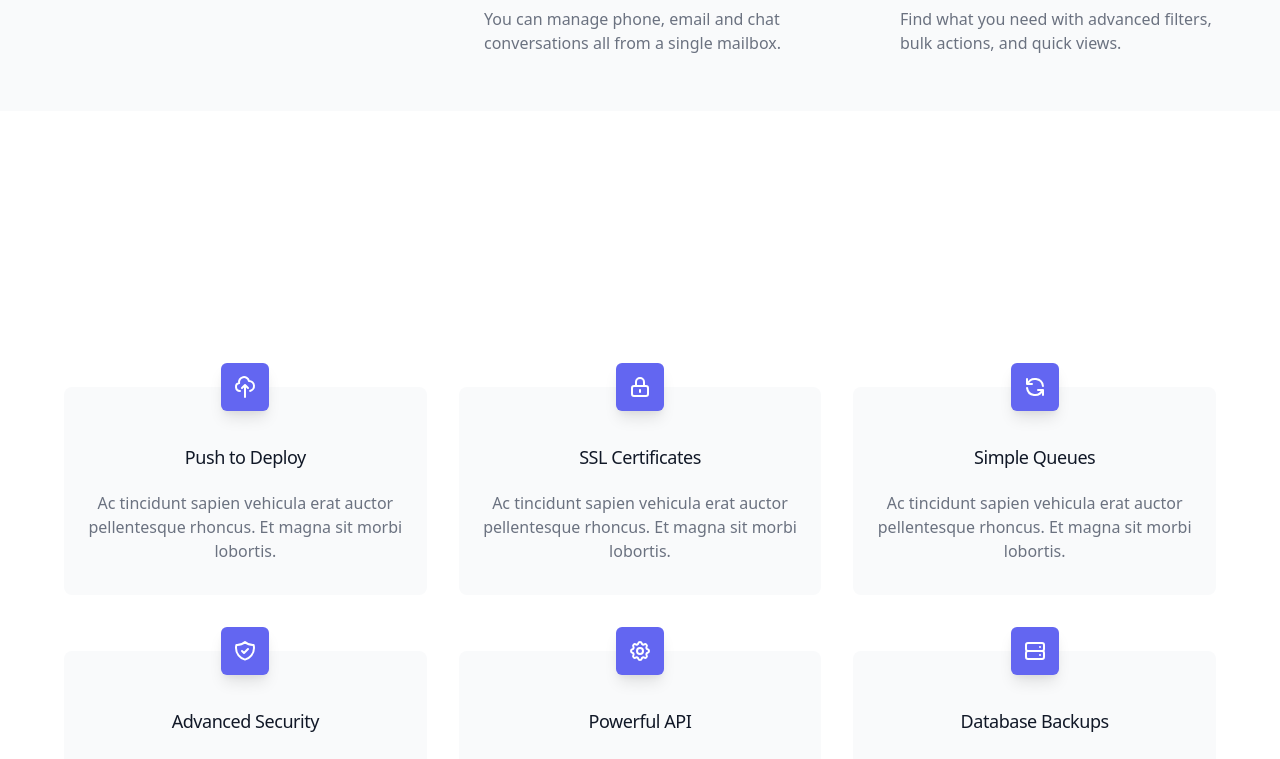
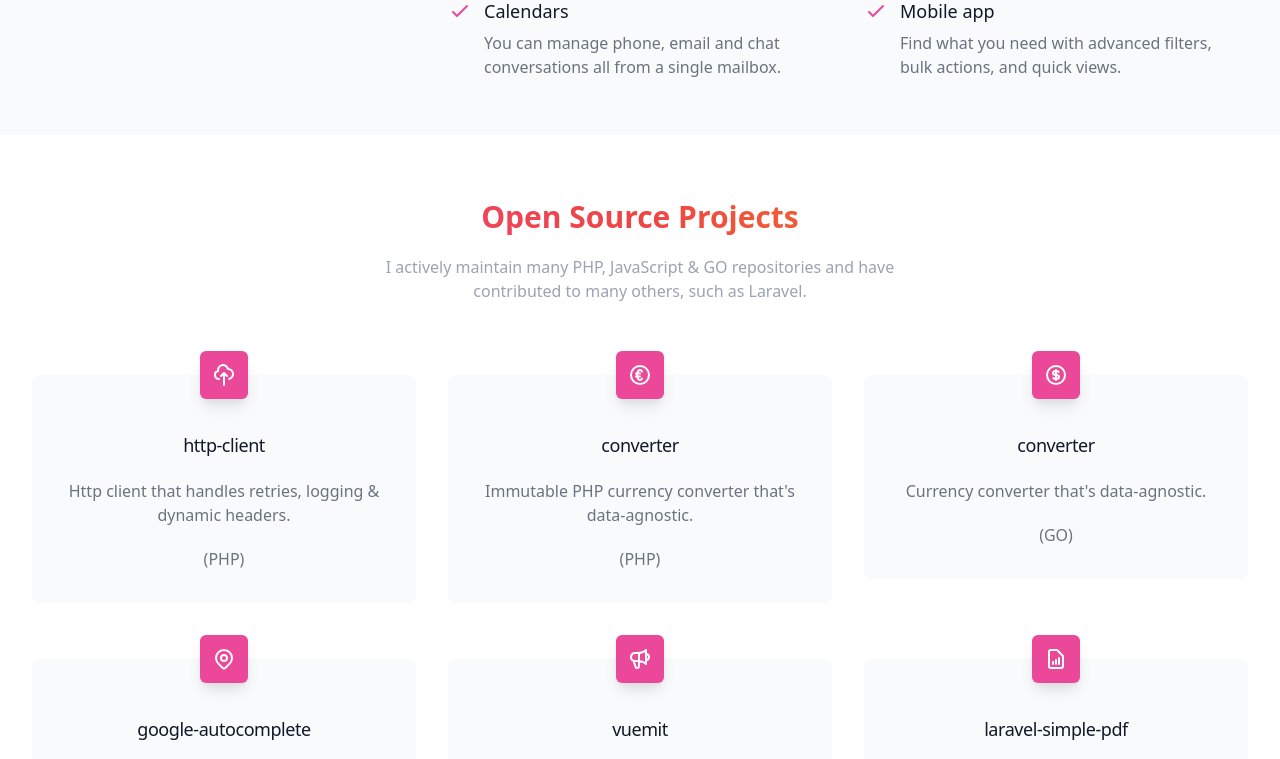
Before and after one commit to gocantodev/client, a Vue app: page / in a window 1280 px wide. Shown: the part 2009-2768 px from the top of the page. Built offline with nearby package versions, Linux system fonts and the light colour scheme; what @tailwindcss/typography would draw is missing.

Commit message:
add open source section

```diff
--- a/src/Component/Experience.vue
+++ b/src/Component/Experience.vue
@@ -4,8 +4,9 @@
 			Experience
 		</h2>
 		<p class="mt-4 text-gray-400 text-md">
-			Throughout my career, I have been blessed with different projects and use cases. Thus, I have been able to
-			work with different technologies making use of the web development full-stack.
+			As a full-stack developer, I am experienced in a wide range of technologies and am comfortable taking responsibility for major commercial projects.
+			I have also been recognized for giving input to UI/UX projects and have a high level of proficiency in JavaScript, using Vue.js combined with a
+			variety of CSS frameworks like Less, Sass, Tailwind CSS and, vanilla CSS.
 		</p>
 		<div class="mt-12 grid grid-cols-1 gap-x-6 gap-y-12 sm:grid-cols-2 lg:mt-16 lg:grid-cols-4 lg:gap-x-8 lg:gap-y-16">
 
--- a/src/Component/OpenSource.vue
+++ b/src/Component/OpenSource.vue
@@ -1,12 +1,11 @@
 <template>
 	<div class="relative">
-		<div class="mx-auto max-w-md px-4 text-center sm:max-w-3xl sm:px-6 lg:px-8 lg:max-w-7xl">
-			<h2 class="text-base font-semibold tracking-wider text-white uppercase">Deploy faster</h2>
-			<p class="mt-2 text-3xl font-extrabold text-white tracking-tight sm:text-4xl">
-				Everything you need to deploy your app
+		<div class="mx-auto max-w-md text-center sm:max-w-3xl lg:max-w-7xl">
+			<p class="mt-2 section-title">
+				Open Source Projects
 			</p>
-			<p class="mt-5 max-w-prose mx-auto text-xl text-white">
-				Phasellus lorem quam molestie id quisque diam aenean nulla in. Accumsan in quis quis nunc, ullamcorper malesuada. Eleifend condimentum id viverra nulla.
+			<p class="mt-5 max-w-prose mx-auto text-gray-400 text-md">
+				I actively maintain many PHP, JavaScript & GO repositories and have contributed to many others, such as Laravel.
 			</p>
 			<div class="mt-12">
 				<div class="grid grid-cols-1 gap-8 sm:grid-cols-2 lg:grid-cols-3">
@@ -14,16 +13,20 @@
 						<div class="flow-root bg-gray-50 rounded-lg px-6 pb-8">
 							<div class="-mt-6">
 								<div>
-                <span class="inline-flex items-center justify-center p-3 bg-indigo-500 rounded-md shadow-lg">
-                  <!-- Heroicon name: outline/cloud-upload -->
+									<span class="inline-flex items-center justify-center p-3 bg-pink-500 rounded-md shadow-lg">
 									  <svg class="h-6 w-6 text-white" xmlns="http://www.w3.org/2000/svg" fill="none" viewBox="0 0 24 24" stroke="currentColor" aria-hidden="true">
 										<path stroke-linecap="round" stroke-linejoin="round" stroke-width="2" d="M7 16a4 4 0 01-.88-7.903A5 5 0 1115.9 6L16 6a5 5 0 011 9.9M15 13l-3-3m0 0l-3 3m3-3v12" />
 									  </svg>
 									</span>
 								</div>
-								<h3 class="mt-8 text-lg font-medium text-gray-900 tracking-tight">Push to Deploy</h3>
+								<h3 class="mt-8 text-lg font-medium text-gray-900 tracking-tight">
+									<a href="https://github.com/gocanto/http-client" target="_blank" title="go to repository">http-client</a>
+								</h3>
 								<p class="mt-5 text-base text-gray-500">
-									Ac tincidunt sapien vehicula erat auctor pellentesque rhoncus. Et magna sit morbi lobortis.
+									Http client that handles retries, logging & dynamic headers.
+								</p>
+								<p class="mt-5 text-base text-gray-500">
+									(PHP)
 								</p>
 							</div>
 						</div>
@@ -33,16 +36,20 @@
 						<div class="flow-root bg-gray-50 rounded-lg px-6 pb-8">
 							<div class="-mt-6">
 								<div>
-                <span class="inline-flex items-center justify-center p-3 bg-indigo-500 rounded-md shadow-lg">
-                  <!-- Heroicon name: outline/lock-closed -->
-                  <svg class="h-6 w-6 text-white" xmlns="http://www.w3.org/2000/svg" fill="none" viewBox="0 0 24 24" stroke="currentColor" aria-hidden="true">
-                    <path stroke-linecap="round" stroke-linejoin="round" stroke-width="2" d="M12 15v2m-6 4h12a2 2 0 002-2v-6a2 2 0 00-2-2H6a2 2 0 00-2 2v6a2 2 0 002 2zm10-10V7a4 4 0 00-8 0v4h8z" />
+									<span class="inline-flex items-center justify-center p-3 bg-pink-500 rounded-md shadow-lg">
+									  	<svg xmlns="http://www.w3.org/2000/svg" class="h-6 w-6 text-white" fill="none" viewBox="0 0 24 24" stroke="currentColor">
+										  <path stroke-linecap="round" stroke-linejoin="round" stroke-width="2" d="M14.121 15.536c-1.171 1.952-3.07 1.952-4.242 0-1.172-1.953-1.172-5.119 0-7.072 1.171-1.952 3.07-1.952 4.242 0M8 10.5h4m-4 3h4m9-1.5a9 9 0 11-18 0 9 9 0 0118 0z" />
 										</svg>
 									</span>
 								</div>
-								<h3 class="mt-8 text-lg font-medium text-gray-900 tracking-tight">SSL Certificates</h3>
+								<h3 class="mt-8 text-lg font-medium text-gray-900 tracking-tight">
+									<a href="https://github.com/gocanto/converter" target="_blank" title="go to repository">converter</a>
+								</h3>
 								<p class="mt-5 text-base text-gray-500">
-									Ac tincidunt sapien vehicula erat auctor pellentesque rhoncus. Et magna sit morbi lobortis.
+									Immutable PHP currency converter that's data-agnostic.
+								</p>
+								<p class="mt-5 text-base text-gray-500">
+									(PHP)
 								</p>
 							</div>
 						</div>
@@ -52,16 +59,20 @@
 						<div class="flow-root bg-gray-50 rounded-lg px-6 pb-8">
 							<div class="-mt-6">
 								<div>
-                <span class="inline-flex items-center justify-center p-3 bg-indigo-500 rounded-md shadow-lg">
-                  <!-- Heroicon name: outline/refresh -->
-                  <svg class="h-6 w-6 text-white" xmlns="http://www.w3.org/2000/svg" fill="none" viewBox="0 0 24 24" stroke="currentColor" aria-hidden="true">
-                    <path stroke-linecap="round" stroke-linejoin="round" stroke-width="2" d="M4 4v5h.582m15.356 2A8.001 8.001 0 004.582 9m0 0H9m11 11v-5h-.581m0 0a8.003 8.003 0 01-15.357-2m15.357 2H15" />
+									<span class="inline-flex items-center justify-center p-3 bg-pink-500 rounded-md shadow-lg">
+									  	<svg xmlns="http://www.w3.org/2000/svg" class="h-6 w-6 text-white" fill="none" viewBox="0 0 24 24" stroke="currentColor">
+										  	<path stroke-linecap="round" stroke-linejoin="round" stroke-width="2" d="M12 8c-1.657 0-3 .895-3 2s1.343 2 3 2 3 .895 3 2-1.343 2-3 2m0-8c1.11 0 2.08.402 2.599 1M12 8V7m0 1v8m0 0v1m0-1c-1.11 0-2.08-.402-2.599-1M21 12a9 9 0 11-18 0 9 9 0 0118 0z" />
 										</svg>
 									</span>
 								</div>
-								<h3 class="mt-8 text-lg font-medium text-gray-900 tracking-tight">Simple Queues</h3>
+								<h3 class="mt-8 text-lg font-medium text-gray-900 tracking-tight">
+									<a href="https://github.com/voyago/converter" target="_blank" title="go to repository">converter</a>
+								</h3>
 								<p class="mt-5 text-base text-gray-500">
-									Ac tincidunt sapien vehicula erat auctor pellentesque rhoncus. Et magna sit morbi lobortis.
+									Currency converter that's data-agnostic.
+								</p>
+								<p class="mt-5 text-base text-gray-500">
+									(GO)
 								</p>
 							</div>
 						</div>
@@ -71,16 +82,21 @@
 						<div class="flow-root bg-gray-50 rounded-lg px-6 pb-8">
 							<div class="-mt-6">
 								<div>
-                <span class="inline-flex items-center justify-center p-3 bg-indigo-500 rounded-md shadow-lg">
-                  <!-- Heroicon name: outline/shield-check -->
-                  <svg class="h-6 w-6 text-white" xmlns="http://www.w3.org/2000/svg" fill="none" viewBox="0 0 24 24" stroke="currentColor" aria-hidden="true">
-                    <path stroke-linecap="round" stroke-linejoin="round" stroke-width="2" d="M9 12l2 2 4-4m5.618-4.016A11.955 11.955 0 0112 2.944a11.955 11.955 0 01-8.618 3.04A12.02 12.02 0 003 9c0 5.591 3.824 10.29 9 11.622 5.176-1.332 9-6.03 9-11.622 0-1.042-.133-2.052-.382-3.016z" />
+									<span class="inline-flex items-center justify-center p-3 bg-pink-500 rounded-md shadow-lg">
+										  <svg xmlns="http://www.w3.org/2000/svg" class="h-6 w-6 text-white" fill="none" viewBox="0 0 24 24" stroke="currentColor">
+											  <path stroke-linecap="round" stroke-linejoin="round" stroke-width="2" d="M17.657 16.657L13.414 20.9a1.998 1.998 0 01-2.827 0l-4.244-4.243a8 8 0 1111.314 0z" />
+											  <path stroke-linecap="round" stroke-linejoin="round" stroke-width="2" d="M15 11a3 3 0 11-6 0 3 3 0 016 0z" />
 										  </svg>
 									</span>
 								</div>
-								<h3 class="mt-8 text-lg font-medium text-gray-900 tracking-tight">Advanced Security</h3>
+								<h3 class="mt-8 text-lg font-medium text-gray-900 tracking-tight">
+									<a href="https://github.com/gocanto/google-autocomplete" target="_blank" title="go to repository">google-autocomplete</a>
+								</h3>
 								<p class="mt-5 text-base text-gray-500">
-									Ac tincidunt sapien vehicula erat auctor pellentesque rhoncus. Et magna sit morbi lobortis.
+									Google Autocomplete Vue Component
+								</p>
+								<p class="mt-5 text-base text-gray-500">
+									(JS / Vue)
 								</p>
 							</div>
 						</div>
@@ -90,17 +106,20 @@
 						<div class="flow-root bg-gray-50 rounded-lg px-6 pb-8">
 							<div class="-mt-6">
 								<div>
-                <span class="inline-flex items-center justify-center p-3 bg-indigo-500 rounded-md shadow-lg">
-                  <!-- Heroicon name: outline/cog -->
-                  <svg class="h-6 w-6 text-white" xmlns="http://www.w3.org/2000/svg" fill="none" viewBox="0 0 24 24" stroke="currentColor" aria-hidden="true">
-                    <path stroke-linecap="round" stroke-linejoin="round" stroke-width="2" d="M10.325 4.317c.426-1.756 2.924-1.756 3.35 0a1.724 1.724 0 002.573 1.066c1.543-.94 3.31.826 2.37 2.37a1.724 1.724 0 001.065 2.572c1.756.426 1.756 2.924 0 3.35a1.724 1.724 0 00-1.066 2.573c.94 1.543-.826 3.31-2.37 2.37a1.724 1.724 0 00-2.572 1.065c-.426 1.756-2.924 1.756-3.35 0a1.724 1.724 0 00-2.573-1.066c-1.543.94-3.31-.826-2.37-2.37a1.724 1.724 0 00-1.065-2.572c-1.756-.426-1.756-2.924 0-3.35a1.724 1.724 0 001.066-2.573c-.94-1.543.826-3.31 2.37-2.37.996.608 2.296.07 2.572-1.065z" />
-                    <path stroke-linecap="round" stroke-linejoin="round" stroke-width="2" d="M15 12a3 3 0 11-6 0 3 3 0 016 0z" />
+									<span class="inline-flex items-center justify-center p-3 bg-pink-500 rounded-md shadow-lg">
+										  <svg xmlns="http://www.w3.org/2000/svg" class="h-6 w-6 text-white" fill="none" viewBox="0 0 24 24" stroke="currentColor">
+										  		<path stroke-linecap="round" stroke-linejoin="round" stroke-width="2" d="M11 5.882V19.24a1.76 1.76 0 01-3.417.592l-2.147-6.15M18 13a3 3 0 100-6M5.436 13.683A4.001 4.001 0 017 6h1.832c4.1 0 7.625-1.234 9.168-3v14c-1.543-1.766-5.067-3-9.168-3H7a3.988 3.988 0 01-1.564-.317z" />
 										  </svg>
 									</span>
 								</div>
-								<h3 class="mt-8 text-lg font-medium text-gray-900 tracking-tight">Powerful API</h3>
+								<h3 class="mt-8 text-lg font-medium text-gray-900 tracking-tight">
+									<a href="https://github.com/gocanto/vuemit" target="_blank" title="go to repository">vuemit</a>
+								</h3>
 								<p class="mt-5 text-base text-gray-500">
-									Ac tincidunt sapien vehicula erat auctor pellentesque rhoncus. Et magna sit morbi lobortis.
+									The smallest Vue.js events handler.
+								</p>
+								<p class="mt-5 text-base text-gray-500">
+									(JS / Vue)
 								</p>
 							</div>
 						</div>
@@ -110,16 +129,20 @@
 						<div class="flow-root bg-gray-50 rounded-lg px-6 pb-8">
 							<div class="-mt-6">
 								<div>
-                <span class="inline-flex items-center justify-center p-3 bg-indigo-500 rounded-md shadow-lg">
-                  <!-- Heroicon name: outline/server -->
-                  <svg class="h-6 w-6 text-white" xmlns="http://www.w3.org/2000/svg" fill="none" viewBox="0 0 24 24" stroke="currentColor" aria-hidden="true">
-                    <path stroke-linecap="round" stroke-linejoin="round" stroke-width="2" d="M5 12h14M5 12a2 2 0 01-2-2V6a2 2 0 012-2h14a2 2 0 012 2v4a2 2 0 01-2 2M5 12a2 2 0 00-2 2v4a2 2 0 002 2h14a2 2 0 002-2v-4a2 2 0 00-2-2m-2-4h.01M17 16h.01" />
+									<span class="inline-flex items-center justify-center p-3 bg-pink-500 rounded-md shadow-lg">
+										<svg xmlns="http://www.w3.org/2000/svg" class="h-6 w-6 text-white" fill="none" viewBox="0 0 24 24" stroke="currentColor">
+											<path stroke-linecap="round" stroke-linejoin="round" stroke-width="2" d="M9 17v-2m3 2v-4m3 4v-6m2 10H7a2 2 0 01-2-2V5a2 2 0 012-2h5.586a1 1 0 01.707.293l5.414 5.414a1 1 0 01.293.707V19a2 2 0 01-2 2z" />
 										</svg>
 									</span>
 								</div>
-								<h3 class="mt-8 text-lg font-medium text-gray-900 tracking-tight">Database Backups</h3>
+								<h3 class="mt-8 text-lg font-medium text-gray-900 tracking-tight">
+									<a href="https://github.com/gocanto/laravel-simple-pdf" target="_blank" title="go to repository">laravel-simple-pdf</a>
+								</h3>
 								<p class="mt-5 text-base text-gray-500">
-									Ac tincidunt sapien vehicula erat auctor pellentesque rhoncus. Et magna sit morbi lobortis.
+									Simple laravel PDF generator.
+								</p>
+								<p class="mt-5 text-base text-gray-500">
+									(PHP)
 								</p>
 							</div>
 						</div>
--- a/src/Component/Skills.vue
+++ b/src/Component/Skills.vue
@@ -2,7 +2,9 @@
 		<div class="lg:gap-x-8 lg:grid lg:grid-cols-3">
 			<div>
 				<p class="mt-2 section-title">Skills</p>
-				<p class="mt-4 text-lg text-gray-500">Ac euismod vel sit maecenas id pellentesque eu sed consectetur. Malesuada adipiscing sagittis vel nulla nec.</p>
+				<p class="mt-4 text-lg text-gray-500">
+					I am a passionate learner and have specialized in PHP, including in-depth use of Laravel and Symfony components, as well as Golang and NodeJS
+				</p>
 			</div>
 			<div class="mt-12 lg:mt-0 lg:col-span-2">
 				<dl class="space-y-10 sm:space-y-0 sm:grid sm:grid-cols-2 sm:grid-rows-4 sm:grid-flow-col sm:gap-x-6 sm:gap-y-10 lg:gap-x-8">
```
Lines whose indentation alone changed are shown as unchanged.
